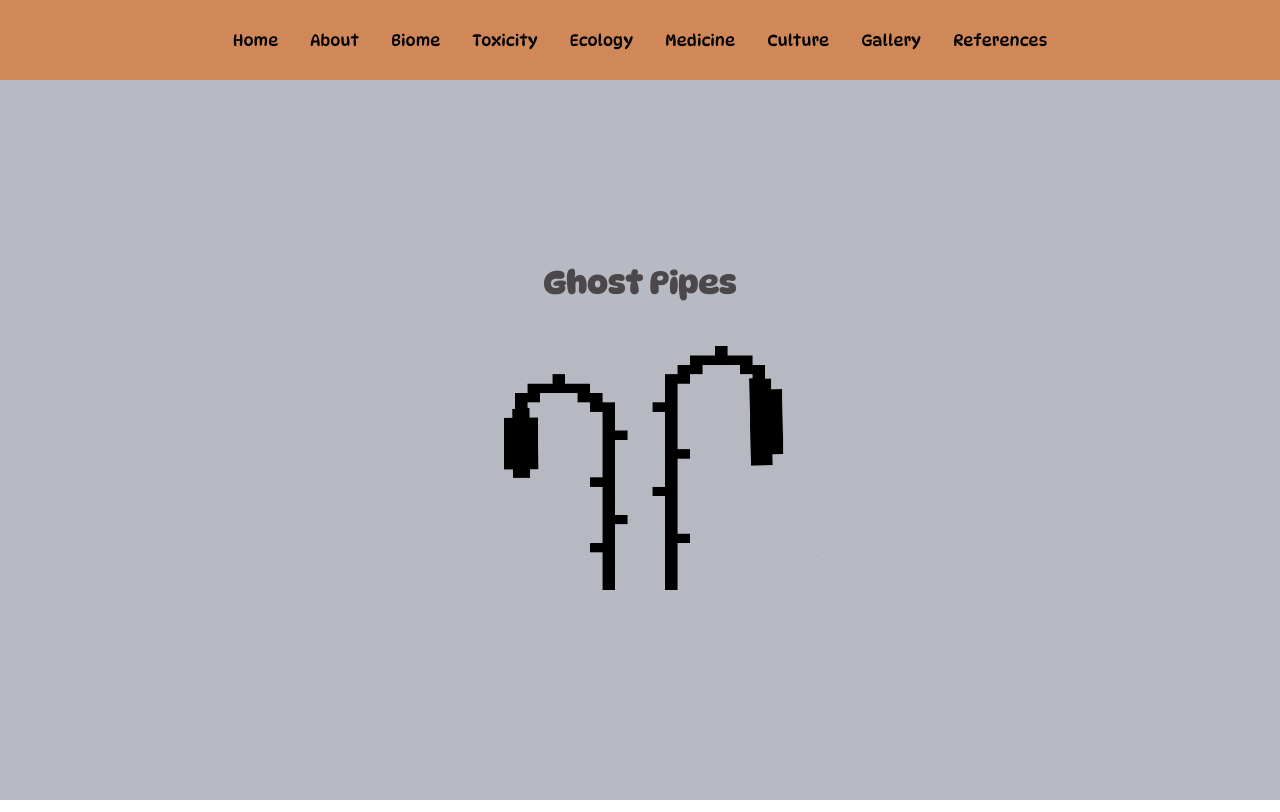
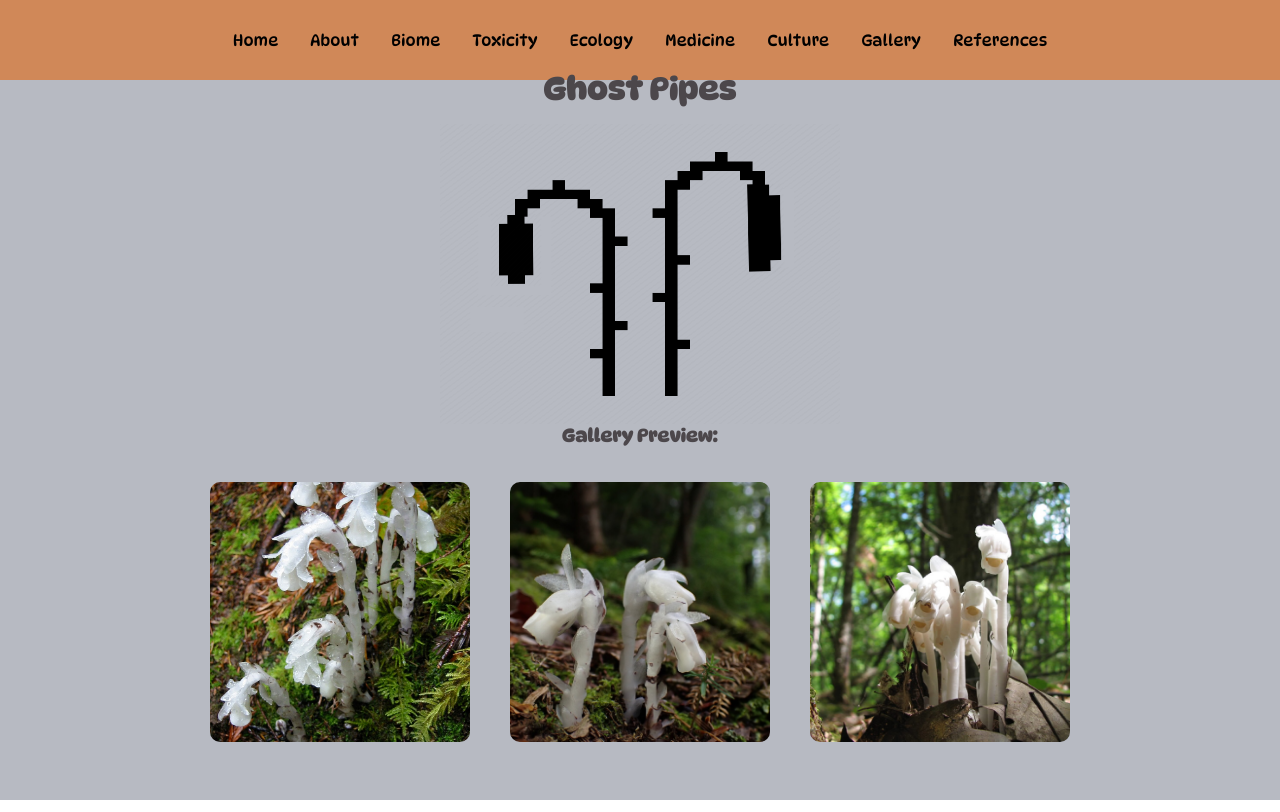
Before and after one commit to CJ-Eilenstine/ghost-pipes, a Next.js app: page / in a window 1280 px wide. Built offline with nearby package versions, Linux system fonts and the light colour scheme.

Commit message:
Gallery Preview Added

```diff
--- a/src/app/page.js
+++ b/src/app/page.js
@@ -3,18 +3,65 @@ import styles from "./page.module.css";
 import Background from "../assets/images/Background.png";
 import Leaf1 from "../assets/images/Layer1.png";
 import Leaf2 from "../assets/images/Layer2.png";
+import image1 from "@/assets/images/image1.jpg";
+import image2 from "@/assets/images/image2.jpg";
+import image3 from "@/assets/images/image3.jpg";
+import galleryStyles from "./gallery/gallery.module.css";
 export default function Home() {
   return (
-
     <main className={styles.main}>
       <div className={styles.hero}>
-      <h1>Ghost Pipes</h1>
-      <div className={styles.container}>
-      <Image src={Background} alt="Ghost Pipes" width={400} height={300} />
-      <Image className={styles.leaf1} src={Leaf1} alt="Ghost Pipes" width={50} />
-      <Image className={styles.leaf2} src={Leaf2} alt="Ghost Pipes" width={40} />
-      </div>
+        <h1>Ghost Pipes</h1>
+        <div className={styles.container}>
+          <Image src={Background} alt="Ghost Pipes" width={400} height={300} />
+          <Image
+            className={styles.leaf1}
+            src={Leaf1}
+            alt="Ghost Pipes"
+            width={50}
+          />
+          <Image
+            className={styles.leaf2}
+            src={Leaf2}
+            alt="Ghost Pipes"
+            width={40}
+          />
+        </div>
 
+        <div className={styles.galleryPreview}></div>
+        <h3>Gallery Preview:</h3>
+        <div className={galleryStyles.imgRow}>
+          <div className={galleryStyles.img}>
+            <Image
+              src={image1}
+              alt="A bunch of Ghost Pipes"
+              // height={200}
+              // width={200}
+              // objectFit="contain"
+              // layout="fill"
+            />
+          </div>
+          <div className={galleryStyles.img}>
+            <Image
+              src={image2}
+              alt="A Closeup of a Ghost Pipe Plant"
+              // height={200}
+              // width={200}
+              // objectFit="contain"
+              // layout="fill"
+            />
+          </div>
+          <div className={galleryStyles.img}>
+            <Image
+              src={image3}
+              alt="Low Angle Shot!"
+              // height={200}
+              // width={200}
+              // objectFit="contain"
+              // layout="fill"
+            />{" "}
+          </div>
+        </div>
       </div>
     </main>
   );
--- a/src/app/page.module.css
+++ b/src/app/page.module.css
@@ -25,13 +25,13 @@
 .leaf1 {
   position: absolute;
   top: 30%;
-  right: 97%;
+  right: 72%;
   animation: swing 2s infinite ease-in-out;
 }
 .leaf2 {
   position: absolute;
   top: 20%;
-  left: 103%;
+  left: 73%;
   animation: swing 2.4s infinite ease-in-out;
 }
 
```
